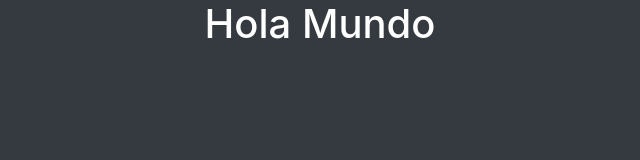
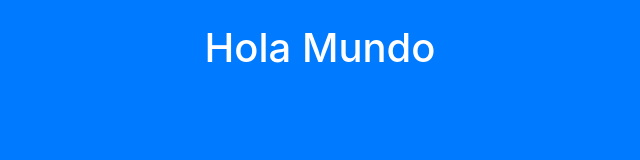
Before and after one commit to MgRanx/MgRanx.github.io, a plain HTML site: page index.html in a window 1280 px wide. Shown: the whole page, without its empty margins (320-960 px from the left). Drawn offline with nearby package versions, Linux system fonts and the light colour scheme.

Commit message:
Pagina Web 2

```diff
--- a/index.html
+++ b/index.html
@@ -4,7 +4,8 @@
 <title>Arquitectura de Computadoras</title>
 <link rel='stylesheet' href='https://stackpath.bootstrapcdn.com/bootstrap/4.1.3/css/bootstrap.min.css' type='text/css' />
 </head>
-<body class='bg-dark text-white bg-dark'>
+<body class='bg-primary text-white'>
+<br/>
 <div class='container text-center'>
 	<h1>Hola Mundo<h1>
 </div>
```
